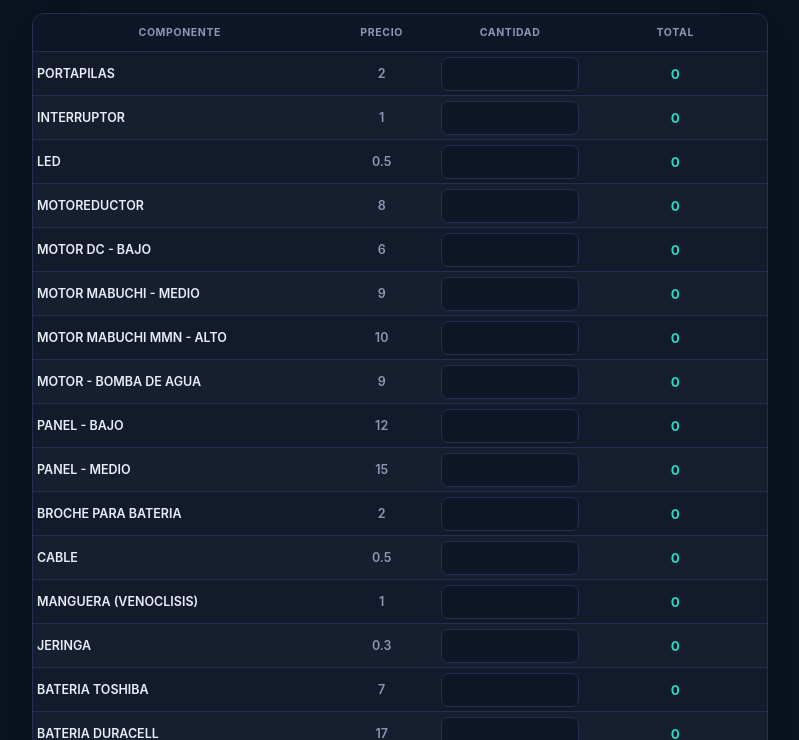
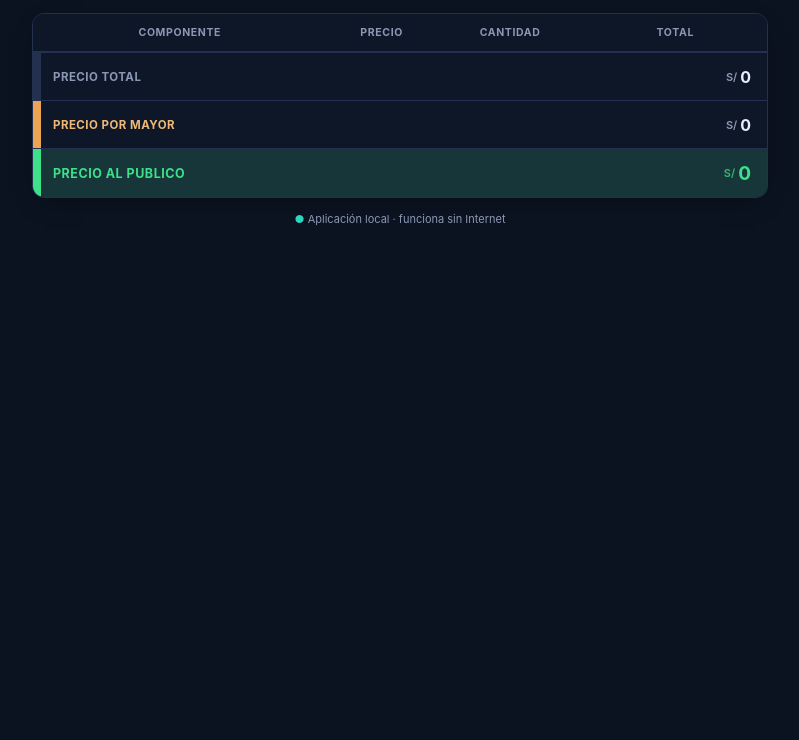
Before and after one commit to yeisson261298-ux/COTIZADOR-INVENTA-MANUALIDADES-, a plain HTML site: page index.html in a window 1280 px wide. Shown: the part 60-800 px from the top of the page, without its empty margins (240-1039 px from the left). Drawn offline with Linux system fonts and the light colour scheme.

Commit message:
Remove calculation logic and event listeners
Removed the calculation and event listener logic for input and reset button.

```diff
--- a/index.html
+++ b/index.html
@@ -118,33 +118,4 @@ const wholesaleTotal = document.getElementById("wholesaleTotal");
 const resetBtn = document.getElementById("resetBtn");
 function money(n){return n.toLocaleString("es-PE",{minimumFractionDigits:0,maximumFractionDigits:2});}
 data.forEach(([name,price],i)=>{
-  const row=document.createElement("div");
-  row.className="row";
-  row.innerHTML=`<div class="component">${name}</div><div class="price">${price}</div><div class="qty"><input id="q${i}" type="number" min="0" step="0.01" inputmode="decimal" autocomplete="off"></div><div class="total" id="t${i}">0</div>`;
-  rows.appendChild(row);
-});
-function calculate(){
-  let sum=0;
-  data.forEach(([,price],i)=>{
-    const qty=parseFloat(document.getElementById(`q${i}`).value)||0;
-    const total=price*qty;
-    document.getElementById(`t${i}`).textContent=money(total);
-    sum+=total;
-  });
-  grandTotal.textContent=money(sum);
-  wholesaleTotal.textContent=money(sum*2.3);
-  chargeTotal.textContent=money(sum*2.7);
-}
-rows.addEventListener("input",calculate);
-resetBtn.addEventListener("click",()=>{rows.querySelectorAll("input").forEach(input=>input.value="");calculate();});
-calculate();
-  </script>
-  <script>
-    if ("serviceWorker" in navigator) {
-      window.addEventListener("load", () => {
-        navigator.serviceWorker.register("service-worker.js");
-      });
-    }
-  </script>
-</body>
-</html>
+  const row=document.createElement
```
